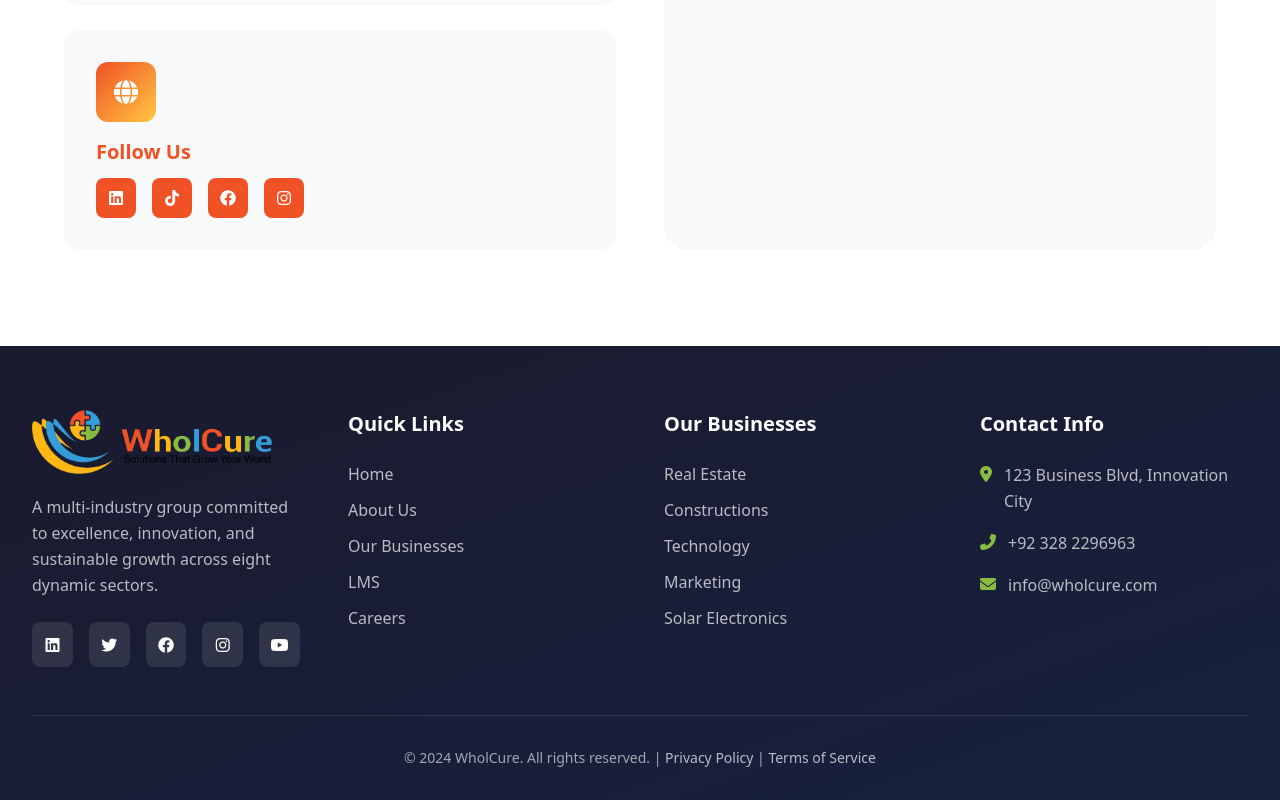
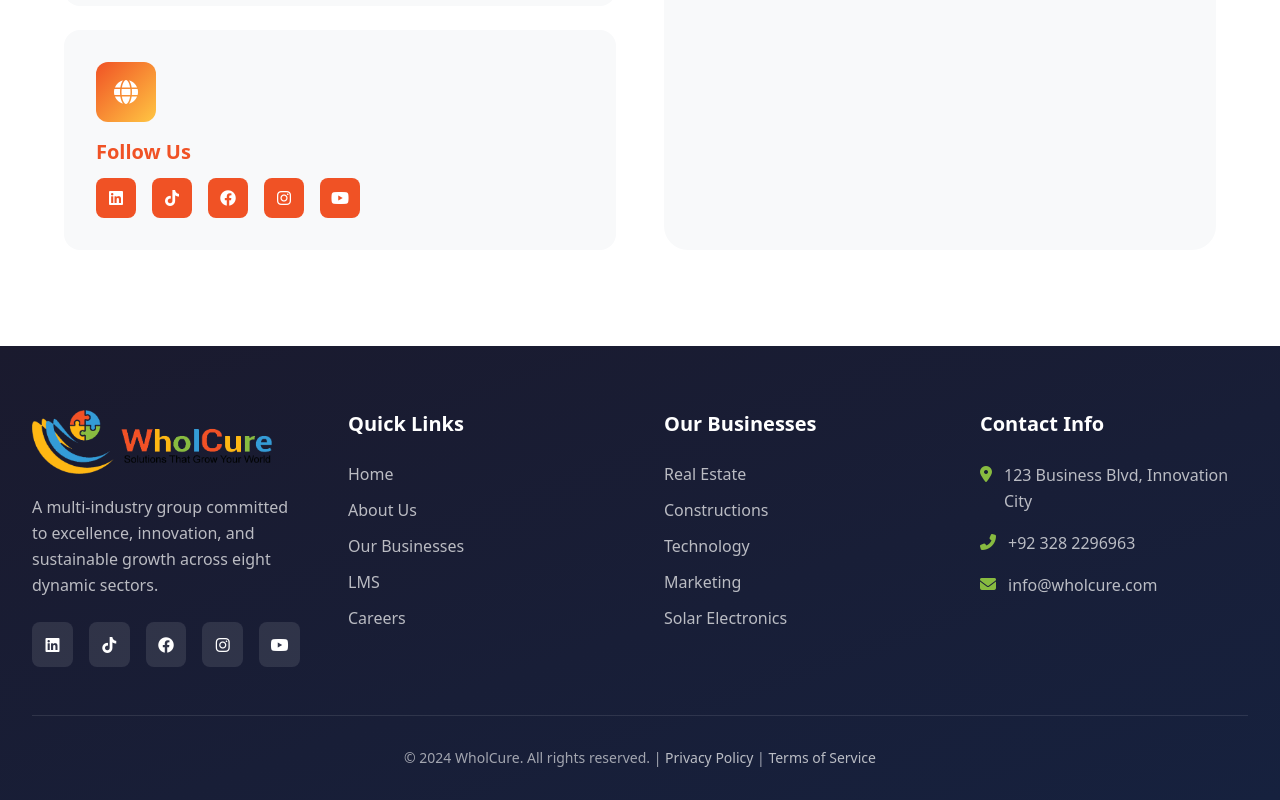
Before and after one commit to Anik-Zod/Wholcure, a Next.js app: page / in a window 1280 px wide. Shown: the part 7746-8546 px from the top of the page. Built offline with nearby package versions, Linux system fonts and the light colour scheme.

Commit message:
feat: add Footer and Contact components.

```diff
--- a/app/components/Contact.tsx
+++ b/app/components/Contact.tsx
@@ -54,7 +54,7 @@ export default function Contact() {
                             </div>
                             <h4 className="text-xl font-bold mb-3 text-primary">Follow Us</h4>
                             <div className="flex gap-4 mt-2">
-                                {['linkedin', 'tiktok', 'facebook', 'instagram'].map((social, i) => (
+                                {['linkedin', 'tiktok', 'facebook', 'instagram','youtube'].map((social, i) => (
                                     <a key={i} href="#" aria-label={social} className="w-[40px] h-[40px] flex items-center justify-center bg-primary text-white rounded-lg transition-all duration-300 hover:bg-secondary hover:-translate-y-1">
                                         <i className={`fab fa-${social}`}></i>
                                     </a>
--- a/app/components/Footer.tsx
+++ b/app/components/Footer.tsx
@@ -26,7 +26,7 @@ export default function Footer() {
                         <img src="wholcure.png" alt="wholcure" className="w-60 pb-5 " />
                         <p className="text-white/70 leading-relaxed mb-6">A multi-industry group committed to excellence, innovation, and sustainable growth across eight dynamic sectors.</p>
                         <div className="flex gap-4 mt-6">
-                            {['linkedin', 'twitter', 'facebook', 'instagram', 'youtube'].map((social, i) => (
+                            {['linkedin', 'tiktok', 'facebook', 'instagram', 'youtube'].map((social, i) => (
                                 <a key={i} href="#" aria-label={social} className="w-[45px] h-[45px] flex items-center justify-center bg-white/10 rounded-lg transition-all duration-300 hover:bg-primary hover:-translate-y-1">
                                     <i className={`fab fa-${social}`}></i>
                                 </a>
```
